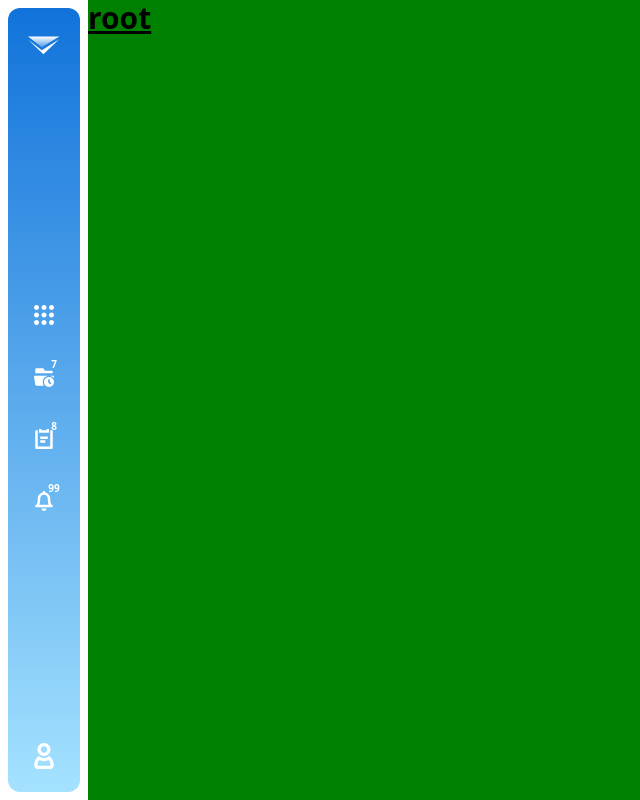
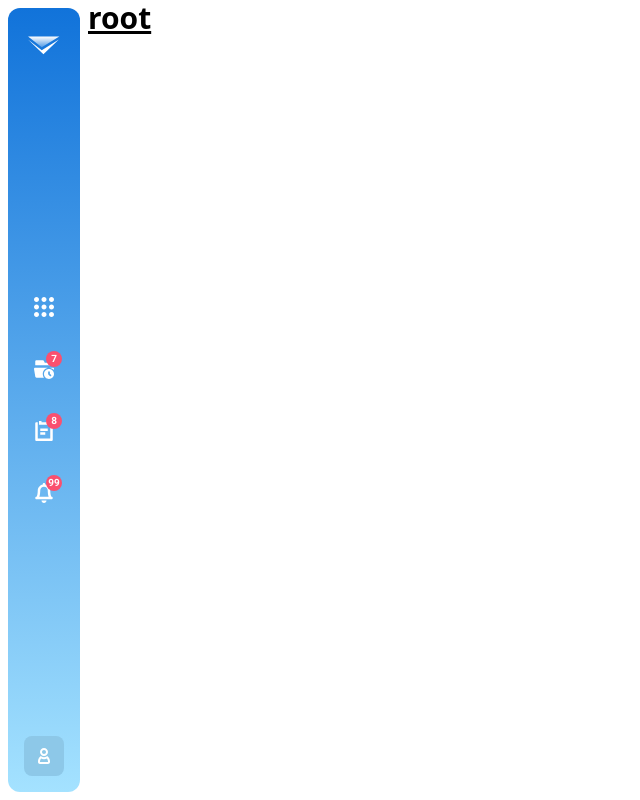
Before and after one commit to UriMakarov/courseWork, a React (Vite) app: page / in a window 1280 px wide. Shown: the whole page, without its empty margins (0-640 px from the left). Built offline with nearby package versions, Linux system fonts and the light colour scheme.

Commit message:
tailwind

```diff
--- a/package.json
+++ b/package.json
@@ -2,8 +2,11 @@
   "name": "cw",
   "private": true,
   "version": "0.0.0",
+  "homepage": "https://urimakarov.github.io/courseWork",
   "type": "module",
   "scripts": {
+    "predeploy": "npm run build",
+    "deploy": "gh-pages -d dist",
     "dev": "vite",
     "build": "vite build",
     "lint": "eslint . --ext js,jsx --report-unused-disable-directives --max-warnings 0",
@@ -24,6 +27,7 @@
     "eslint-plugin-react": "^7.33.2",
     "eslint-plugin-react-hooks": "^4.6.0",
     "eslint-plugin-react-refresh": "^0.4.4",
+    "gh-pages": "^6.1.0",
     "postcss": "^8.4.32",
     "tailwindcss": "^3.3.6",
     "vite": "^5.0.0"
--- a/src/Layout.jsx
+++ b/src/Layout.jsx
@@ -24,10 +24,10 @@ export function Layout() {
             {sidebarOpen && <Menu />}
           </div>
         </div>
-        <div className={`flex grow bg-[green]  ${sidebarOpen ? 'max-3xl:my-[5vh] max-3xl:rounded-l-[22px]' : 'rounded-none'} `} > {/* outlet container */}
+        <div className={`flex grow bg-white  ${sidebarOpen ? 'max-3xl:my-[5vh] max-3xl:rounded-l-[22px]' : 'rounded-none'} `} > {/* outlet container */}
           <Outlet />
         </div>
-        {sidebarOpen && <div className={`absolute w-3/4 h-[90vh] ml-[25%] my-[5vh] bg-white rounded-l-[22px] overflow-hidden opacity-80 3xl:hidden`} />} {/* outlet cover */}
+        {sidebarOpen && <div className={`absolute w-[75%] h-[90vh] ml-[25%] my-[5vh] bg-white rounded-l-[22px] overflow-hidden opacity-80 3xl:hidden`} />} {/* outlet cover */}
       </div>
     </>
   );
--- a/src/components/Sidebar.jsx
+++ b/src/components/Sidebar.jsx
@@ -1,4 +1,3 @@
-import styled from 'styled-components';
 import { useState } from 'react';
 import PropTypes from 'prop-types';
 import { IconButton } from './UI/IconButton';
@@ -11,69 +10,29 @@ import listIcon from "../assets/list.svg";
 import bellIcon from "../assets/bell.svg";
 import userIcon from "../assets/user.svg";
 
-const StyledSideBar = styled.div`
-height:100%;
-display: flex;
-flex-direction: column;
-`;
-
-const StyledColvirIcon = styled.img`
-margin: 20px;
-width: 32px;
-height: 32px;
-`;
-
-const StyledButtonPanel = styled.div`
-width: 72px;
-display: flex;
-flex-direction: column;
-align-items: center;
-justify-content: center;
-
-margin-top: auto;
-margin-bottom: auto;
-gap: 22px;
-`;
-
-const StyledUserContainer = styled.div`
-width: 40px;
-height: 40px;
-border-radius: 8px;
-background: var(--color-icon-bg);
-margin-bottom:16px;
-margin-left: 16px;
-display: flex;
-justify-content: center;
-align-items: center;
-`
-const StyledUserIcon = styled.img`
-margin: 20px;
-width: 26px;
-height: 26px;
-`;
-
 export const Sidebar = ({ open, handler }) => {
     const burgerIcon = open ? burgerOpenIcon : burgerCloseIcon;
-    const [numFolder, ] = useState(7);
-    const [numList, ] = useState(8);
-    const [numBell, ] = useState(99);
+    const [numFolder,] = useState(7);
+    const [numList,] = useState(8);
+    const [numBell,] = useState(99);
     return (
         <>
-            <StyledSideBar open={open}>
-                <StyledColvirIcon src={colvirIcon} alt='Colvir' />
-                <StyledButtonPanel>
+            <div className={'h-full flex flex-col'}> {/* sidebar with buttons */}
+                <img className='m-[20px] w-[32px] h-[32px]' src={colvirIcon} alt='Colvir icon' />
+                <div className='w-[72px] flex flex-col gap-[22px] my-auto justify-center items-center'> {/* panel wih 4 buttons */}
                     <IconButton img={burgerIcon} open={open} onClick={handler} alt='burgerIcon' />
                     <IconButton img={folderIcon} num={numFolder} alt='folderIcon' />
                     <IconButton img={listIcon} num={numList} alt='listIcom' />
                     <IconButton img={bellIcon} num={numBell} alt="bellIcon" />
-                </StyledButtonPanel>
-                <StyledUserContainer>
-                    <StyledUserIcon src={userIcon} alt='User' />
-                </StyledUserContainer>
-            </StyledSideBar>
+                </div>{/* <UserContainer> */}
+                <div className='bg-icon-bg h-[40px] w-[40px] self-center flex items-center justify-center rounded-[8px] m-[16px]'>
+                    <img src={userIcon} alt='User' />
+                </div>
+            </div>
         </>
     )
 }
+
 Sidebar.propTypes = {
     open: PropTypes.bool,
     handler: PropTypes.func,
--- a/src/components/UI/IconButton.jsx
+++ b/src/components/UI/IconButton.jsx
@@ -1,51 +1,17 @@
-import styled from 'styled-components';
 import PropTypes from 'prop-types';
-
-const IconButtonContainer = styled.div`
-    width: 40px;
-    height: 40px;
-    border-radius: 8px;
-    background: ${(props) => (props.open ? ' white;' : 'inherit')};
-`;
-IconButtonContainer.propTypes = {
-    open: PropTypes.bool,
-}
-
-
-const StyledCircle = styled.div`
-    border-radius: 8px;
-    background: var(--color-red);
-    width: 16px;
-    height: 16px;
-    position: relative;
-    top: -41px;
-    left: 22px;
-    display: flex;
-    justify-content: center;
-    align-items: center;
-`;
-
-const StyledNumber = styled.p`
-    color: white;
-    font-size: 10px;
-    font-weight: 700;
- `;
-
-const StyledIconButton = styled.img`
-    margin:10px;
-`;
 
 export function IconButton({ img, open, onClick, num = 0, alt }) {
     return (
         <>
-            <IconButtonContainer open={open} onClick={onClick}>
-                <StyledIconButton src={img} onClick={onClick} alt={alt} />
+            <div className={`w-[40px] h-[40px] ${open ? 'bg-white rounded-[8px]' : 'bg-inherit'} `} onClick={onClick}> {/* <IconButtonContainer*/}
+                <img className='m-[10px]' src={img} onClick={onClick} alt={alt} />{/* <StyledIconButton */}
                 {(num !== 0) && (
-                    <StyledCircle>
-                        <StyledNumber>{num}</StyledNumber>
-                    </StyledCircle>
+                    <div className='relative bg-red w-[16px] h-[16px] rounded-[8px] top-[-38px] left-[22px] flex justify-center'> {/* Circle */}
+                        <p className='text-white text-[10px] font-bold font-roboto'>{num}</p>
+                    </div>
+
                 )}
-            </IconButtonContainer>
+            </div>
         </>
 
     );
--- a/src/index.css
+++ b/src/index.css
@@ -1,7 +1,7 @@
+@import url('https://fonts.googleapis.com/css2?family=Roboto:ital,wght@0,300;0,400;0,500;0,700;0,900;1,300;1,400;1,500;1,700;1,900&display=swap');
 @tailwind base;
 @tailwind components;
 @tailwind utilities;
-
 root {
   --family: 'Roboto';
   --fs-sm: 12px;
--- a/tailwind.config.js
+++ b/tailwind.config.js
@@ -5,12 +5,16 @@ export default {
     "./src/**/*.{js,ts,jsx,tsx}",
   ],
   theme: {
+    fontFamily: {
+      'roboto': ['Roboto']
+    },
     extend: {
       screens: {
         '3xl': '1920px',
         'max-3xl': {'max': '1919px'},
       },
       colors:{
+        'white': '#FFF',
         'text': '#041526',
         'light-text': '#FFF',
         'blue': '#1173DA',
```
Also changed, not shown: 2 other files (tests, documents, lock files or other folders).
